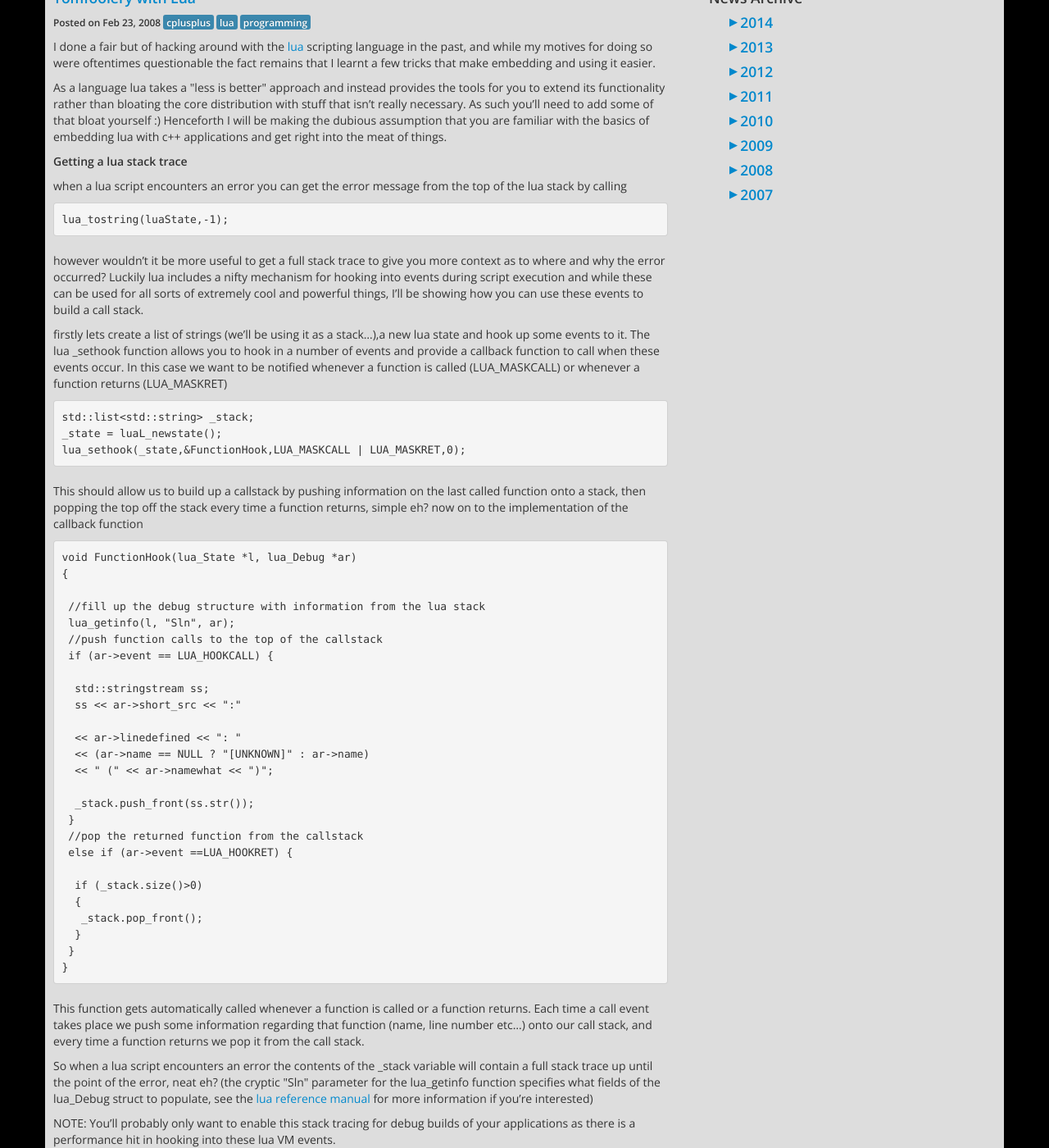
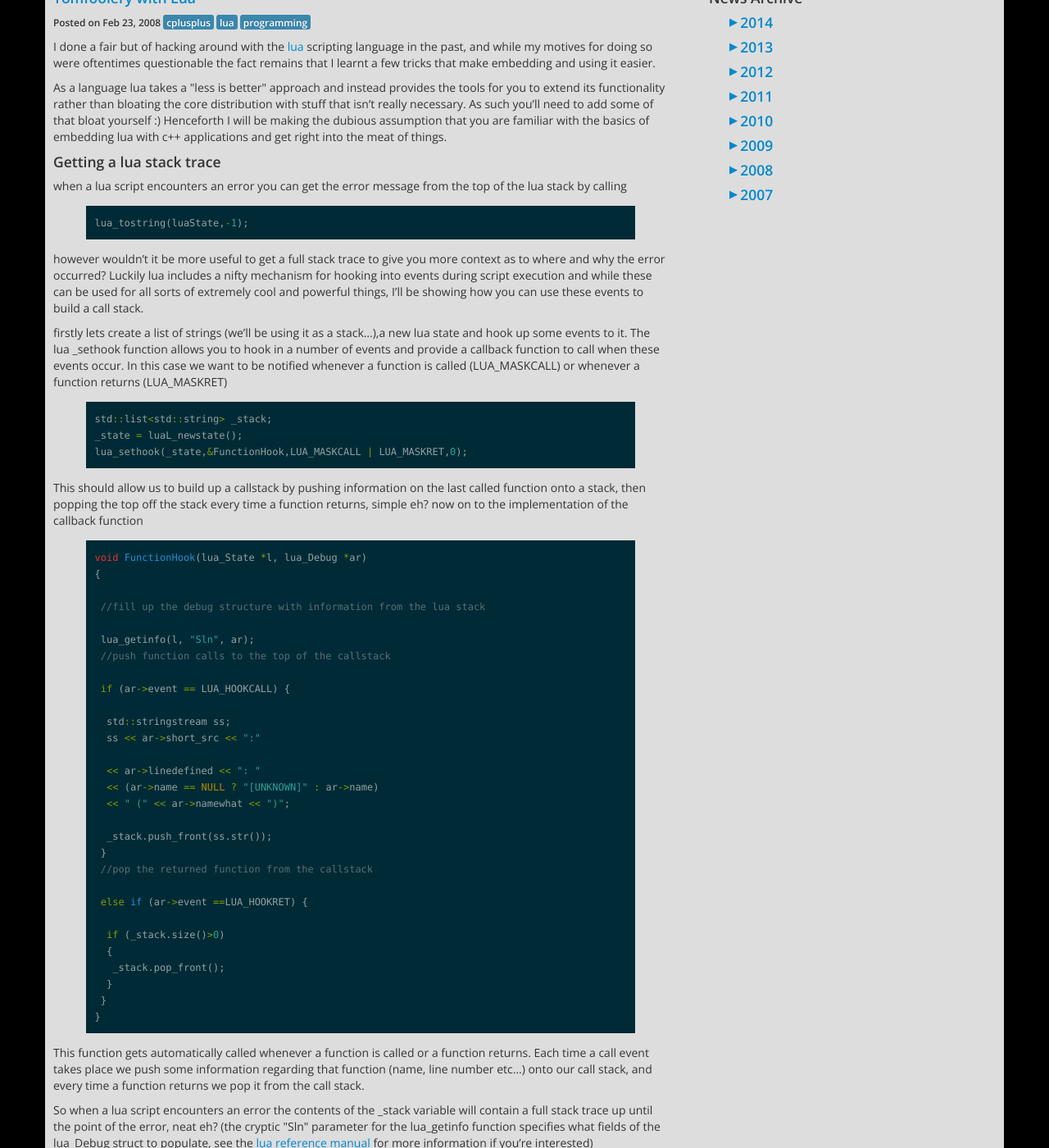
Before and after one commit to mrsharpoblunto/sharpoblunto.com, a Jekyll site: the page built from _posts/2008-02-23-tomfoolery-with-lua.markdown, in a window 1280 px wide and 1400 px high, scrolled down 203 px. Shown: the whole window at 82% size. Built offline with Jekyll 4.4.1, drawn with Linux system fonts in a browser that asks for light colours; comment, search, counter and statistics services are not loaded.

Commit message:
Update 2008-02-23-tomfoolery-with-lua.markdown

```diff
--- a/_posts/2008-02-23-tomfoolery-with-lua.markdown
+++ b/_posts/2008-02-23-tomfoolery-with-lua.markdown
@@ -11,23 +11,28 @@ I done a fair but of hacking around with the [lua](http://en.wikipedia.org/wiki/
 
 As a language lua takes a &quot;less is better&quot; approach and instead provides the tools for you to extend its functionality rather than bloating the core distribution with stuff that isn't really necessary. As such you'll need to add some of that bloat yourself :) Henceforth I will be making the dubious assumption that you are familiar with the basics of embedding lua with c++ applications and get right into the meat of things.
 
-<span style="font-weight: bold">Getting a lua stack trace</span>
+#### Getting a lua stack trace
 
 when a lua script encounters an error you can get the error message from the top of the lua stack by calling
 
-  <pre class="prettyprint linenums">lua_tostring(luaState,-1);</pre>
+{% highlight lua %}
+lua_tostring(luaState,-1);
+{% endhighlight %}
 
 however wouldn't it be more useful to get a full stack trace to give you more context as to where and why the error occurred? Luckily lua includes a nifty mechanism for hooking into events during script execution and while these can be used for all sorts of extremely cool and powerful things, I'll be showing how you can use these events to build a call stack.
 
 firstly lets create a list of strings (we'll be using it as a stack...),a new lua state and hook up some events to it. The lua _sethook function allows you to hook in a number of events and provide a callback function to call when these events occur. In this case we want to be notified whenever a function is called (LUA_MASKCALL) or whenever a function returns (LUA_MASKRET)
 
-<pre class="prettyprint linenums">std::list<std::string> _stack;
+{% highlight c++ %}
+std::list<std::string> _stack;
 _state = luaL_newstate();
-lua_sethook(_state,&FunctionHook,LUA_MASKCALL | LUA_MASKRET,0);</pre>
+lua_sethook(_state,&FunctionHook,LUA_MASKCALL | LUA_MASKRET,0);
+{% endhighlight %}
 
 This should allow us to build up a callstack by pushing information on the last called function onto a stack, then popping the top off the stack every time a function returns, simple eh? now on to the implementation of the callback function
 
-<pre class="prettyprint linenums">void FunctionHook(lua_State *l, lua_Debug *ar)
+{% highlight c++ %}
+void FunctionHook(lua_State *l, lua_Debug *ar)
 {
 
  //fill up the debug structure with information from the lua stack
@@ -52,7 +57,8 @@ This should allow us to build up a callstack by pushing information on the last
    _stack.pop_front();
   }
  }
-}</pre>
+}
+{% endhighlight %}
 
 This function gets automatically called whenever a function is called or a function returns. Each time a call event takes place we push some information regarding that function (name, line number etc...) onto our call stack, and every time a function returns we pop it from the call stack.
 
```
